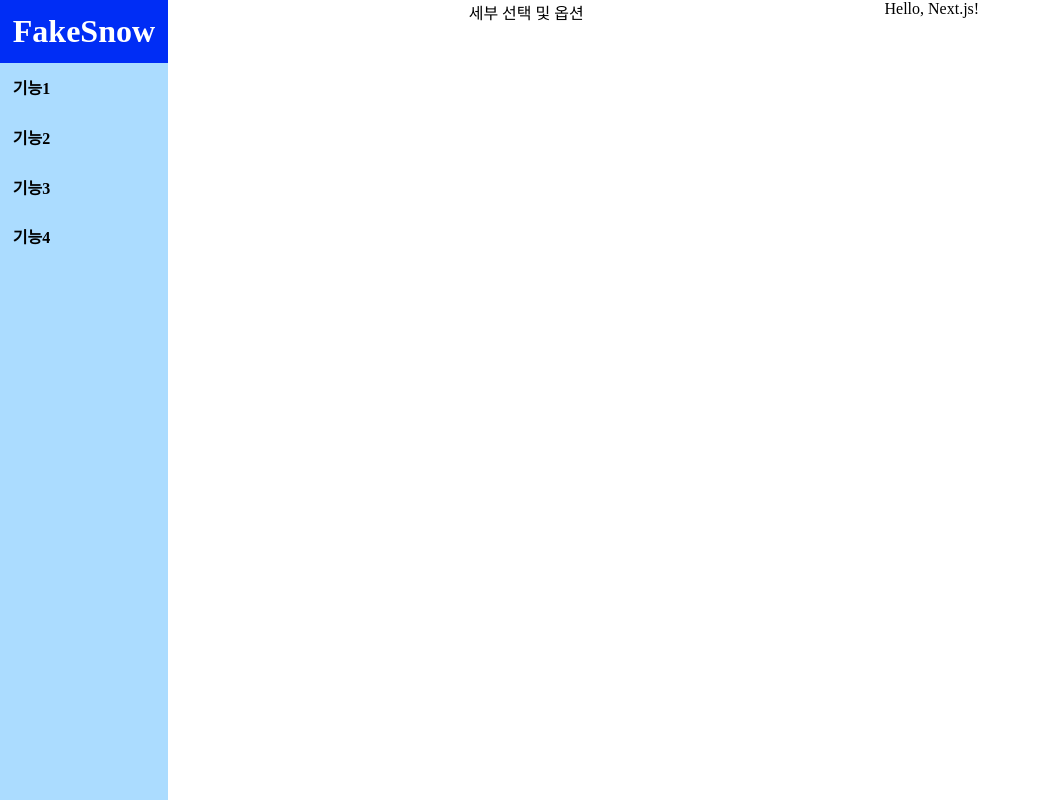
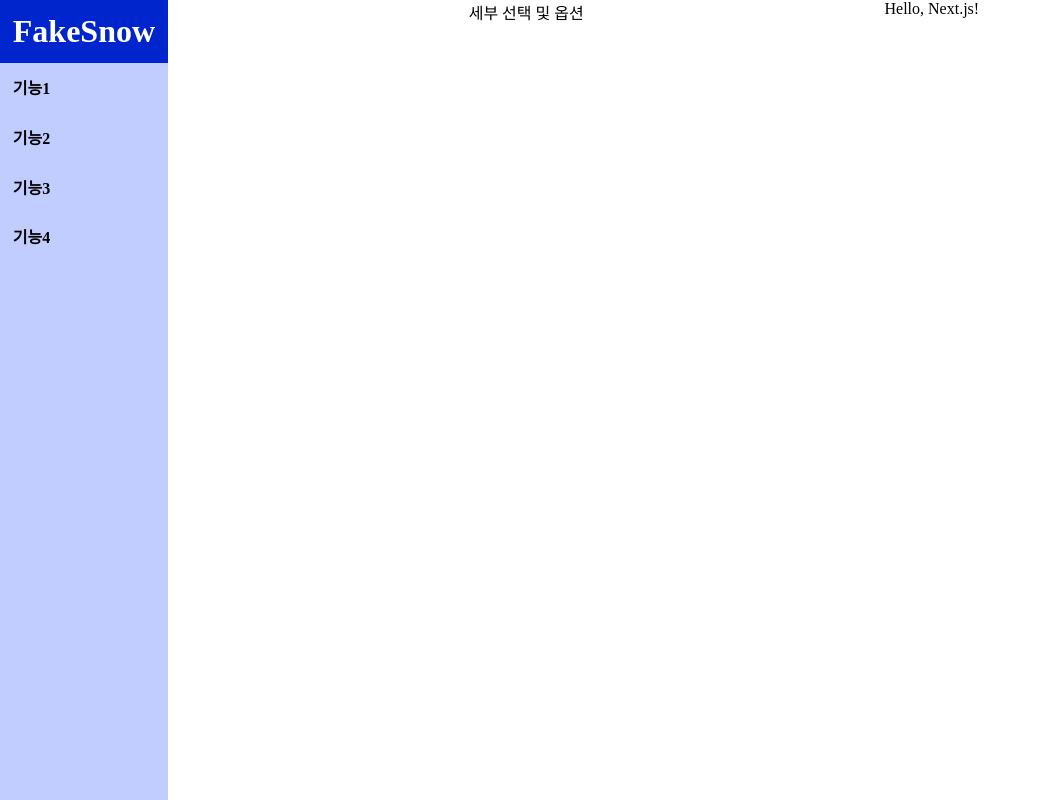
Before and after one commit to honk7608/fakesnow, a Next.js app: page / in a window 1280 px wide. Shown: the whole page, without its empty margins (0-1041 px from the left). Built offline with nearby package versions, Linux system fonts and the light colour scheme; a web font is replaced by a local one.

Commit message:
색 변경 5차

```diff
--- a/src/app/globals.css
+++ b/src/app/globals.css
@@ -9,11 +9,12 @@
   font-family: TAEBAEKmilkyway;
   margin: 0;
   padding: 0;
+  color: black;
 }
 
 a {
   text-decoration: none;
-  color: black;
+  color: inherit;
 }
 
 body {
@@ -29,12 +30,12 @@ header {
   flex-direction: column;
   gap: 0;
 
-  background-color: #ABDCFF;
+  background-color: #C2CDFF;
 }
 
 header .title {
   padding: 1vw;
-  background-color: #002DF5;
+  background-color: #0025CC;
   color: white;
   font-weight: 900;
 }
```
